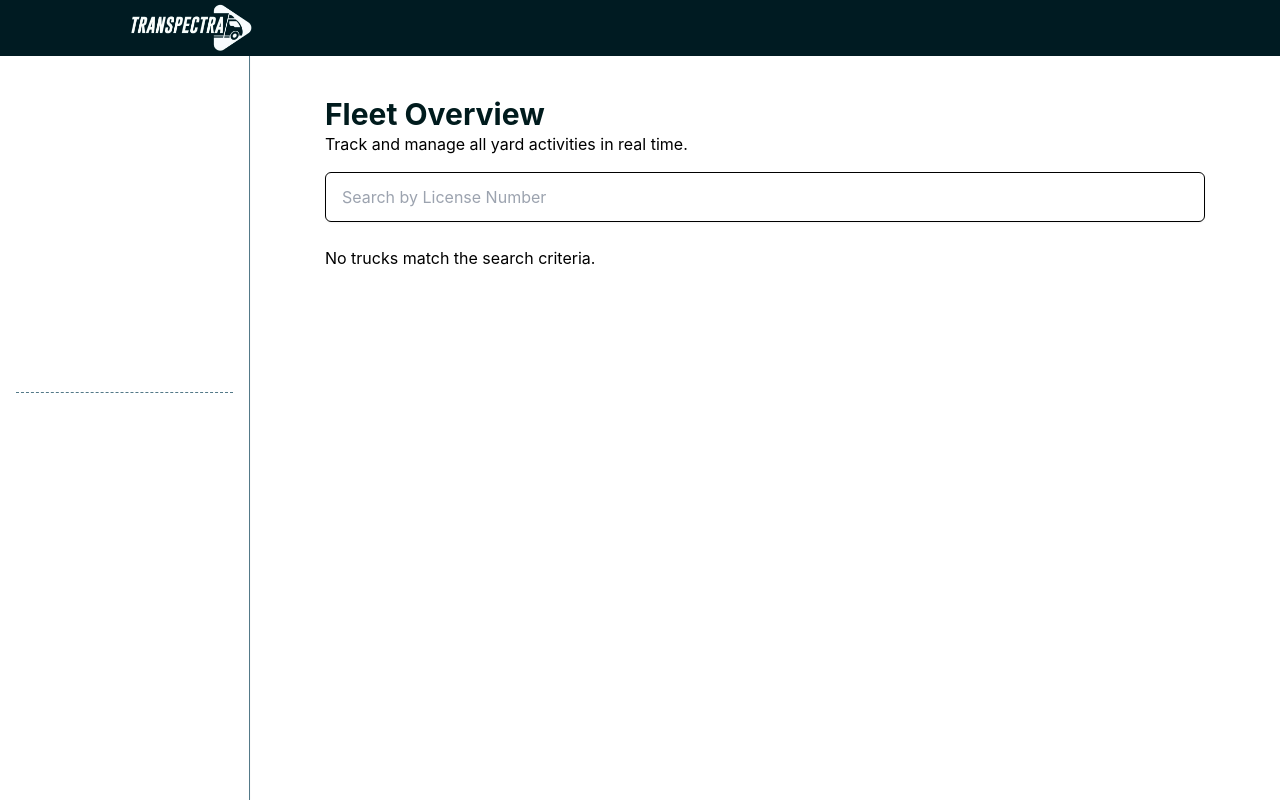
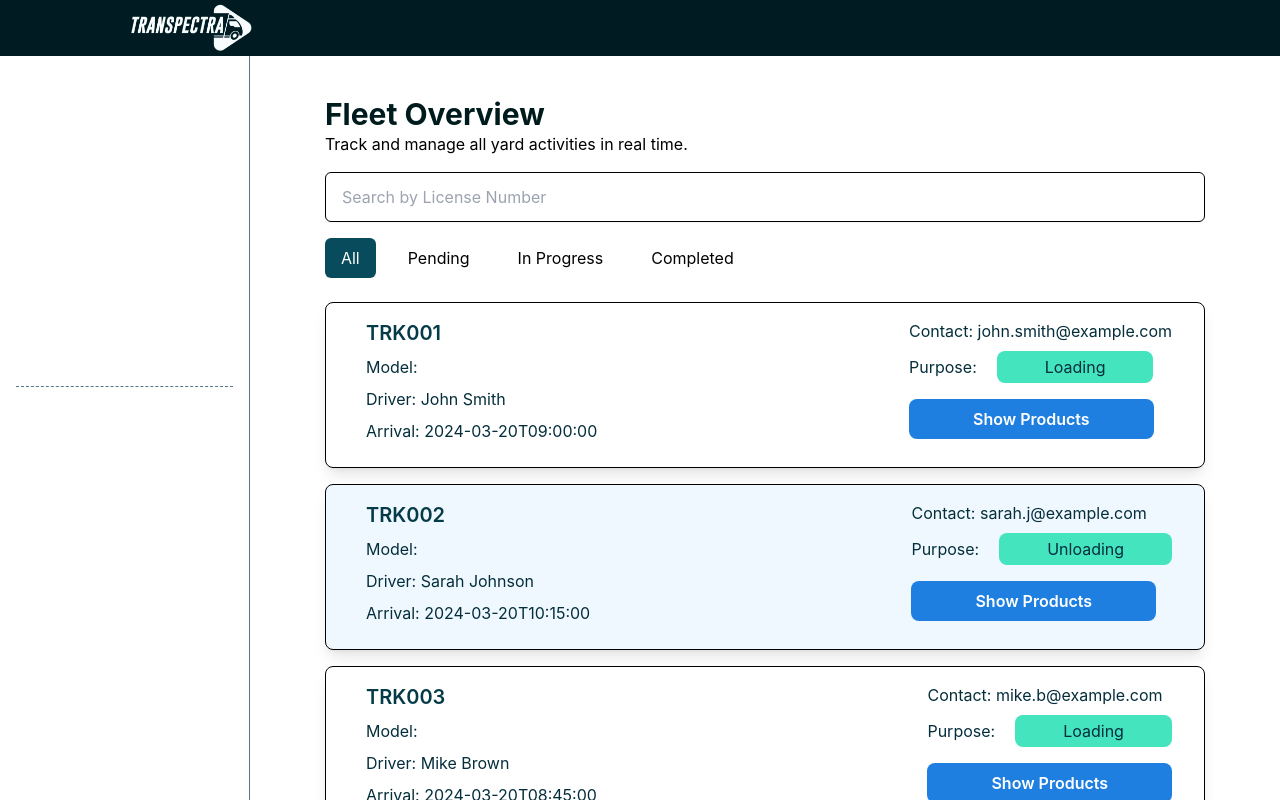
Before and after one commit to Sky-walkerX/transpectra, a React (Create React App) app in the folder client/: page /dashboard/my-profile in a window 1280 px wide. Built offline with nearby package versions, Linux system fonts and the light colour scheme; sample sign-in values are in the browser's storage.

Commit message:
Added Fleet Data

```diff
--- a/client/src/components/core/Dashboard/MyProfile.jsx
+++ b/client/src/components/core/Dashboard/MyProfile.jsx
@@ -1,15 +1,56 @@
 import React, { useState, useEffect } from "react";
 import { useSelector, useDispatch } from "react-redux";
 import { fetchDepartedFleetDetails } from "../../../services/oparations/YardAPI";
-import TruckCard from "./TruckCard"; // Updated TruckCard import
+import TruckCard from "./TruckCard";
+
+// Hardcoded data for demonstration
+const mockFleetData = [
+  {
+    licenseNumber: "TRK001",
+    driver: "John Smith",
+    arrivalTime: "2024-03-20T09:00:00",
+    departureTime: "2024-03-20T11:30:00",
+    purpose: "Loading",
+    yard: { dock: "Dock A" },
+    yardManager: { email: "john.smith@example.com" },
+    productsLink: true,
+    status: "In Progress"
+  },
+  {
+    licenseNumber: "TRK002",
+    driver: "Sarah Johnson",
+    arrivalTime: "2024-03-20T10:15:00",
+    departureTime: null,
+    purpose: "Unloading",
+    yard: { dock: "Dock B" },
+    yardManager: { email: "sarah.j@example.com" },
+    productsLink: true,
+    status: "Pending"
+  },
+  {
+    licenseNumber: "TRK003",
+    driver: "Mike Brown",
+    arrivalTime: "2024-03-20T08:45:00",
+    departureTime: "2024-03-20T10:30:00",
+    purpose: "Loading",
+    yard: { dock: "Dock C" },
+    yardManager: { email: "mike.b@example.com" },
+    productsLink: true,
+    status: "Completed"
+  }
+];
 
 const FleetOverviewPage = () => {
   const [searchTerm, setSearchTerm] = useState("");
+  const [selectedStatus, setSelectedStatus] = useState("all");
   const dispatch = useDispatch();
   const user = useSelector((state) => state.profile?.user || null);
   const departedFleets = useSelector(
     (state) => state.departedFleet?.departedFleets || []
   );
+
+  // Combine API data with mock data for demonstration
+  const allFleetData = [...departedFleets, ...mockFleetData];
 
   useEffect(() => {
     if (user?._id) {
@@ -17,12 +58,16 @@ const FleetOverviewPage = () => {
     }
   }, [dispatch, user]);
 
-  console.log("Data received from departedFleet API is:", departedFleets);
+  // Filter fleet data based on search term and status
+  const filteredData = allFleetData.filter((truck) => {
+    const matchesSearch = truck.licenseNumber.toLowerCase().includes(searchTerm.toLowerCase());
+    const matchesStatus = selectedStatus === "all" || truck.status === selectedStatus;
+    return matchesSearch && matchesStatus;
+  });
 
-  // Filter fleet data based on the search term
-  const filteredData = departedFleets.filter((truck) =>
-    truck.licenseNumber.toLowerCase().includes(searchTerm.toLowerCase())
-  );
+  const handleStatusChange = (status) => {
+    setSelectedStatus(status);
+  };
 
   return (
     <div className="px-8 min-h-screen">
@@ -34,8 +79,8 @@ const FleetOverviewPage = () => {
         </p>
       </div>
 
-      {/* Search Bar */}
-      <div className="mb-6">
+      {/* Search and Filter Section */}
+      <div className="mb-6 space-y-4">
         <input
           type="text"
           placeholder="Search by License Number"
@@ -43,6 +88,50 @@ const FleetOverviewPage = () => {
           value={searchTerm}
           onChange={(e) => setSearchTerm(e.target.value)}
         />
+
+        {/* Status Filter Buttons */}
+        <div className="flex space-x-4">
+          <button
+            onClick={() => handleStatusChange("all")}
+            className={`px-4 py-2 rounded-md ${
+              selectedStatus === "all"
+                ? "bg-blue-600 text-white"
+                : "bg-gray-200 text-gray-700"
+            }`}
+          >
+            All
+          </button>
+          <button
+            onClick={() => handleStatusChange("Pending")}
+            className={`px-4 py-2 rounded-md ${
+              selectedStatus === "Pending"
+                ? "bg-yellow-600 text-white"
+                : "bg-gray-200 text-gray-700"
+            }`}
+          >
+            Pending
+          </button>
+          <button
+            onClick={() => handleStatusChange("In Progress")}
+            className={`px-4 py-2 rounded-md ${
+              selectedStatus === "In Progress"
+                ? "bg-blue-600 text-white"
+                : "bg-gray-200 text-gray-700"
+            }`}
+          >
+            In Progress
+          </button>
+          <button
+            onClick={() => handleStatusChange("Completed")}
+            className={`px-4 py-2 rounded-md ${
+              selectedStatus === "Completed"
+                ? "bg-green-600 text-white"
+                : "bg-gray-200 text-gray-700"
+            }`}
+          >
+            Completed
+          </button>
+        </div>
       </div>
 
       {/* Fleet Cards */}
@@ -61,7 +150,6 @@ const FleetOverviewPage = () => {
                 driverContact: truck.yardManager?.email || "N/A",
                 productList: truck.productsLink
                   ? [
-                      // Example placeholder products since actual product details might need a secondary API call
                       { id: "P001", name: "Instant Noodles", quantity: 100 },
                       { id: "P002", name: "Stainless Steel Utensils", quantity: 200 },
                     ]
--- a/client/src/components/core/Dashboard/Sidebar.jsx
+++ b/client/src/components/core/Dashboard/Sidebar.jsx
@@ -41,7 +41,7 @@ export default function Sidebar() {
         <hr className="my-6 border-t border-dashed border-richblue-200 dark:border-richblue-700" />
 
         {/* Settings + Logout */}
-        <div>
+        <div className="space-y-3">
           <SidebarLink
             link={{ name: "Settings", path: "/dashboard/settings" }}
             iconName="VscSettingsGear"
```
